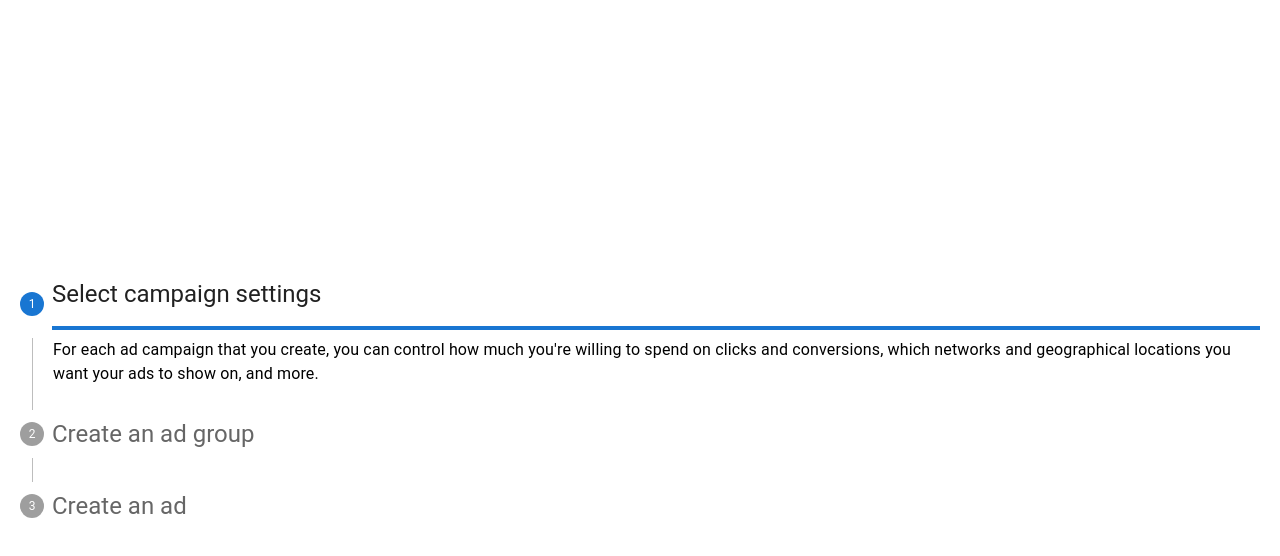
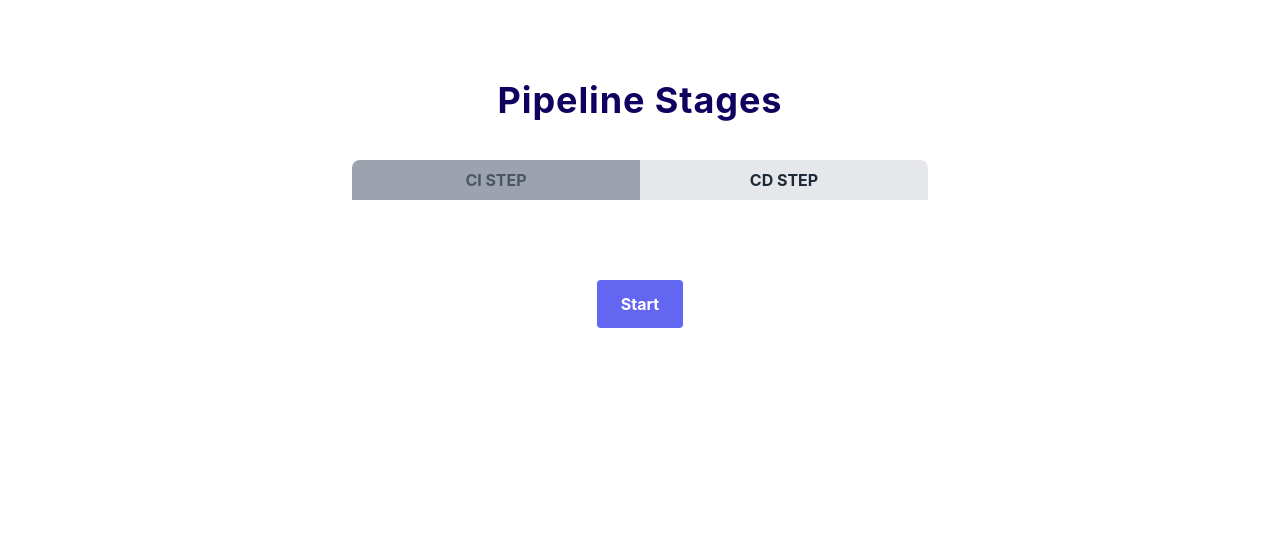
Before and after one commit to uzairabid1/devops-pipeline, a React (Create React App) app in the folder frontend/: page / in a window 1280 px wide. Shown: the top 556 px of the page. Built offline with nearby package versions, Linux system fonts and the light colour scheme.

Commit message:
Frontend Stepper modified

```diff
--- a/frontend/package.json
+++ b/frontend/package.json
@@ -5,12 +5,14 @@
   "dependencies": {
     "@emotion/react": "^11.11.4",
     "@emotion/styled": "^11.11.5",
+    "@mui/icons-material": "^5.15.15",
     "@mui/material": "^5.15.15",
     "@testing-library/jest-dom": "^5.17.0",
     "@testing-library/react": "^13.4.0",
     "@testing-library/user-event": "^13.5.0",
     "react": "^18.2.0",
     "react-dom": "^18.2.0",
+    "react-icons": "^5.1.0",
     "react-scripts": "5.0.1",
     "web-vitals": "^2.1.4"
   },
--- a/frontend/src/App.js
+++ b/frontend/src/App.js
@@ -1,11 +1,97 @@
-import React from 'react'
-import VerticalStepper from './components/VerticalStepper'
+import React, { useState } from "react";
+import VerticalStepper from "./components/VerticalStepper";
+import CistepsData from "./components/CIStepper";
+import CdstepsData from "./components/CdStepper";
 
-export default function App() {
+const App = () => {
+  const [ciStarted, setCIStarted] = useState(false);
+  const [cdStarted, setCDStarted] = useState(false);
+  const [activeTab, setActiveTab] = useState(0);
+
+  const handleTabChange = (tabIndex) => {
+    setActiveTab(tabIndex);
+  };
+
+  const handleStartCI = () => {
+    setCIStarted(true);
+    setActiveTab(0); // Switch to CI tab when CI starts
+  };
+
+  const handleStartCD = () => {
+    setCDStarted(true);
+    setActiveTab(1); // Switch to CD tab when CD starts
+  };
+
+  const handleCIComplete = () => {
+    setCIStarted(false); // Reset CI status when completed
+  };
+
+  const handleCDComplete = () => {
+    setCDStarted(false); // Reset CD status when completed
+  };
+
   return (
-    <div className='app'>
-    <VerticalStepper />
+    <div className="flex flex-col items-center justify-center mt-20 mb-20">
+      <h1 className="text-secondary-200 mb-10 text-4xl tracking-wide font-bold">
+        Pipeline Stages
+      </h1>
+      <div className="w-full max-w-xl">
+        <div className="flex">
+          <button
+            className={`w-1/2 px-1 py-2 transition duration-300 ease-in-out uppercase font-bold ${
+              activeTab === 0 && !cdStarted // Disable CI tab if CD has started
+                ? "bg-gray-400 text-gray-600 cursor-not-allowed" // Disable style
+                : activeTab === 0
+                ? "bg-indigo-500 text-white" // Active CI tab style
+                : "bg-gray-200 text-gray-800 hover:bg-indigo-200" // Default CI tab style
+            } rounded-tl-lg`}
+            onClick={() => handleTabChange(0)}
+            disabled={!ciStarted && cdStarted} // Disable CI tab when CD has started
+          >
+            CI Step
+          </button>
+          <button
+            className={`w-1/2 px-4 py-2 transition duration-300 ease-in-out uppercase font-bold ${
+              activeTab === 1 && !ciStarted // Disable CD tab if CI has started
+                ? "bg-gray-400 text-gray-600 cursor-not-allowed" // Disable style
+                : activeTab === 1
+                ? "bg-indigo-500 text-white" // Active CD tab style
+                : "bg-gray-200 text-gray-800 hover:bg-indigo-200" // Default CD tab style
+            } rounded-tr-lg`}
+            onClick={() => handleTabChange(1)}
+            disabled={!cdStarted && ciStarted} // Disable CD tab when CI has started
+          >
+            CD Step
+          </button>
+        </div>
+        {activeTab === 0 && !ciStarted && (
+          <StartButton onClick={handleStartCI} />
+        )}
+        {activeTab === 1 && !cdStarted && (
+          <StartButton onClick={handleStartCD} />
+        )}
+        {activeTab === 0 && ciStarted && (
+          <VerticalStepper stepsData={CistepsData} onComplete={handleCIComplete} />
+        )}
+        {activeTab === 1 && cdStarted && (
+          <VerticalStepper stepsData={CdstepsData} onComplete={handleCDComplete} />
+        )}
+      </div>
     </div>
+  );
+};
 
-  )
-}
+const StartButton = ({ onClick }) => {
+  return (
+    <div className="flex justify-center items-center text-center">
+      <button
+        className="mt-20 px-6 py-3 bg-indigo-500 text-white font-bold rounded hover:bg-indigo-600 transition duration-300 ease-in-out"
+        onClick={onClick}
+      >
+        Start
+      </button>
+    </div>
+  );
+};
+
+export default App;
--- /dev/null
+++ b/frontend/src/components/CIStepper.jsx
@@ -0,0 +1,63 @@
+import React from 'react';
+import { FaGithub } from "react-icons/fa";
+import { GrInstallOption } from "react-icons/gr";
+import { MdCleaningServices } from "react-icons/md";
+import { MdOutlineBuildCircle } from "react-icons/md";
+import { MdOutlineChecklist } from "react-icons/md";
+import { SiSonarqube, SiTrivy } from "react-icons/si";
+import { BsExclamationOctagon } from "react-icons/bs";
+import { LiaDocker } from "react-icons/lia";
+import { SiGithubactions } from "react-icons/si";
+
+const CistepsData = [
+  {
+    label: "Checkout SCM (Github Repo)",
+    logo: <FaGithub />
+  },
+  {
+    label: "Tool Install",
+    logo: <GrInstallOption />
+  },
+  {
+    label: "Cleanup Workspace",
+    logo: <MdCleaningServices />
+  },
+  {
+    label: "Checkout from SCM again",
+    logo: <FaGithub />
+  },
+  {
+    label: "Build Application",
+    logo: <MdOutlineBuildCircle />
+  },
+  {
+    label: "Test Application",
+    logo: <MdOutlineChecklist />
+  },
+  {
+    label: "SonarQube Analysis",
+    logo: <SiSonarqube />
+  },
+  {
+    label: "Quality Gate",
+    logo: <BsExclamationOctagon />
+  },
+  {
+    label: "Build and push Docker Image",
+    logo: <LiaDocker />
+  },
+  {
+    label: "Trivy Scan",
+    logo: <SiTrivy />
+  },
+  {
+    label: "Cleanup Artifacts",
+    logo: <MdCleaningServices />
+  },
+  {
+    label: "Trigger CD Pipeline",
+    logo: <SiGithubactions />
+  }
+];
+
+export default CistepsData;
--- /dev/null
+++ b/frontend/src/components/CdStepper.jsx
@@ -0,0 +1,30 @@
+import React from 'react';
+import { FaGithub } from "react-icons/fa";
+import { GrUpdate } from "react-icons/gr";
+import { MdCleaningServices } from "react-icons/md";
+import { GoRepoPush } from "react-icons/go";
+
+const CdstepsData = [
+  {
+    label: "Checkout SCM",
+    logo: <FaGithub />
+  },
+  {
+    label: "Cleanup Workspace",
+    logo: <MdCleaningServices />
+  },
+  {
+    label: "Checkout from SCM again",
+    logo: <FaGithub />
+  },
+  {
+    label: "Update the Deployment Tags",
+    logo: <GrUpdate />
+  },
+  {
+    label: "Push changes to the Repo",
+    logo: <GoRepoPush />
+  },
+];
+
+export default CdstepsData;
--- a/frontend/src/components/VerticalStepper.js
+++ b/frontend/src/components/VerticalStepper.js
@@ -3,102 +3,93 @@ import Box from "@mui/material/Box";
 import Stepper from "@mui/material/Stepper";
 import Step from "@mui/material/Step";
 import StepLabel from "@mui/material/StepLabel";
-import StepContent from "@mui/material/StepContent";
-import Typography from "@mui/material/Typography";
-import LinearProgress from "@mui/material/LinearProgress";
 import Snackbar from "@mui/material/Snackbar";
 import MuiAlert from "@mui/material/Alert";
 import { styled } from "@mui/system";
-
 
 const StyledStepper = styled(Stepper)({
   padding: "20px",
 });
 
-const stepsData = [
-  {
-    label: "Select campaign settings",
-    description: `For each ad campaign that you create, you can control how much
-              you're willing to spend on clicks and conversions, which networks
-              and geographical locations you want your ads to show on, and more.`,
-    duration: 5000,
-  },
-  {
-    label: "Create an ad group",
-    description:
-      "An ad group contains one or more ads which target a shared set of keywords.",
-    duration: 3000,
-  },
-  {
-    label: "Create an ad",
-    description: `Try out different ad text to see what brings in the most customers,
-              and learn how to enhance your ads using features like ad extensions.
-              If you run into any problems with your ads, find out how to tell if
-              they're running and how to resolve approval issues.`,
-    duration: 5000,
-  },
-];
-
-const VerticalStepper = () => {
+const VerticalStepper = ({ stepsData, onComplete, isEnabled }) => {
   const [activeStep, setActiveStep] = useState(0);
-  const [progress, setProgress] = useState(0);
   const [openSnackbar, setOpenSnackbar] = useState(false);
 
   useEffect(() => {
     let timer;
-    const duration = activeStep < stepsData.length ? stepsData[activeStep].duration : 0;
-
-    if (progress < 100 && duration > 0) {
-      timer = setInterval(() => {
-        setProgress((prevProgress) => prevProgress + (100 / duration) * 1000);
-      }, 1000);
-    }
-
+    const duration = activeStep < stepsData.length ? 3000 : 0;
     const completionTimeout = setTimeout(() => {
-      clearInterval(timer);
-      setProgress(0);
       setActiveStep((prevActiveStep) => {
         const nextStep = prevActiveStep + 1;
         if (nextStep === stepsData.length) {
           setOpenSnackbar(true);
-          setTimeout(() => {
-            setOpenSnackbar(false);
-          }, 2000);
+          onComplete();
         }
         return nextStep;
       });
     }, duration);
 
     return () => {
-      clearInterval(timer);
+      clearTimeout(timer);
       clearTimeout(completionTimeout);
     };
-  }, [activeStep, progress]);
+  }, [activeStep, stepsData, onComplete]);
 
   const handleCloseSnackbar = () => {
     setOpenSnackbar(false);
   };
 
+
   return (
-    <Box sx={{ display: "flex", justifyContent: "center", alignItems: "center", height: "100vh" }}>
+    <Box className="flex justify-center items-center flex-col">
       <StyledStepper activeStep={activeStep} orientation="vertical">
-        {stepsData.map((step, index) => (
+        {stepsData.map((step, index) => {
+          const isActive = index === activeStep;
+          const randomAnimationIndex = isActive
+            ? Math.floor(Math.random() * 3)
+            : -1;
+          let animationClass = "";
+          if (isActive) {
+            switch (randomAnimationIndex) {
+              case 0:
+                animationClass = "logo-scale";
+                break;
+              case 1:
+                animationClass = "logo-translate";
+                break;
+              case 2:
+                animationClass = "logo-swing";
+                break;
+              default:
+                animationClass = "logo-scale";
+            }
+          }
+
+          return (
             <Step key={index} completed={index < activeStep}>
               <StepLabel>
-              <Typography variant="h5">{step.label}</Typography>
-              {index === activeStep && (
-                <LinearProgress
-                  sx={{ mt: 2 }}
-                  variant="determinate"
-                  value={progress}
-                />
-              )}
+                <div
+                  className={`text-2xl font-bold flex items-center ${
+                    index < activeStep
+                      ? "text-secondary-200"
+                      : "text-secondary-100"
+                  }`}
+                >
+                  <span>{step.label}</span>
+                  <span
+                    className={`ml-4 ${
+                      index < activeStep
+                        ? "text-secondary-200"
+                        : "text-secondary-100"
+                    } ${isActive ? animationClass : ""}`}
+                  >
+                    {React.cloneElement(step.logo, { size: 32 })}
+                  </span>
+                </div>
               </StepLabel>
-            <StepContent>
-              <Typography variant="body1">{step.description}</Typography>
-            </StepContent>
             </Step>
-        ))}
+          );
+        })}
       </StyledStepper>
       <Snackbar
         open={openSnackbar}
--- a/frontend/tailwind.config.js
+++ b/frontend/tailwind.config.js
@@ -2,9 +2,19 @@
 module.exports = {
   content: [
     "./src/**/*.{js,jsx,ts,tsx}",
+    this.important="#root",
+
   ],
   theme: {
-    extend: {},
+    extend: {
+      colors: {
+        primary: "#50E9CB",
+        secondary: {
+          100: "#8173C9",
+          200: "#10005F",
+        },
+      },
+    },
   },
   plugins: [],
 }
```
Also changed, not shown: frontend/src/index.css (+133 -0 lines), 1 other file (tests, documents, lock files or other folders). Lines whose indentation alone changed are shown as unchanged.
